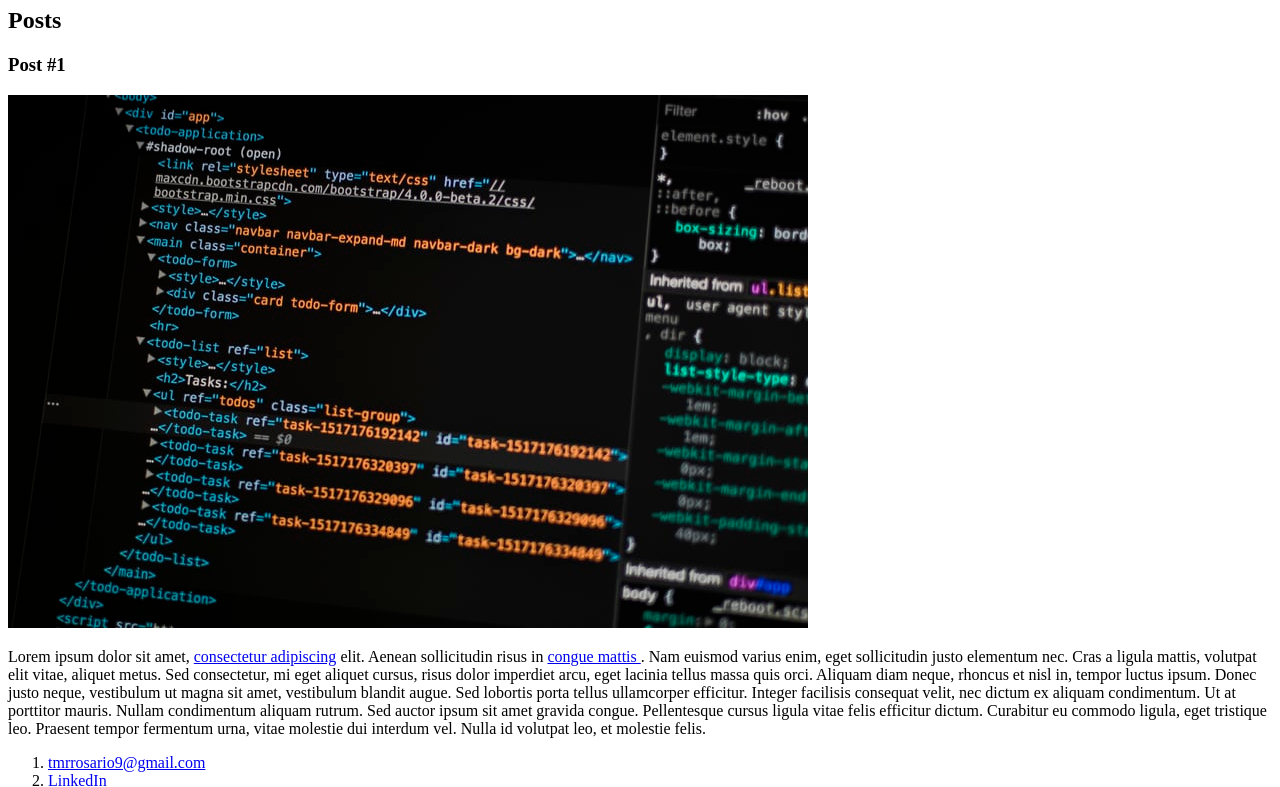
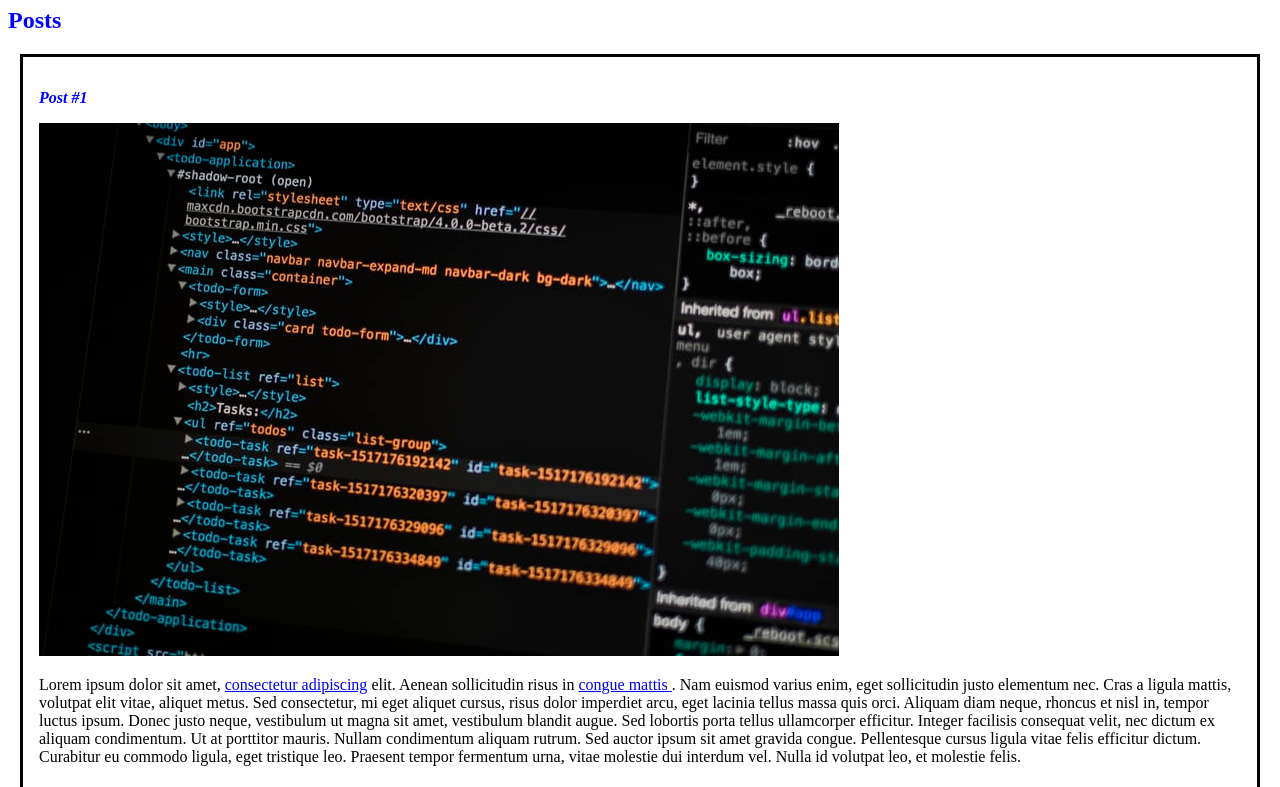
Before and after one commit to TiagoMerc/Introdu-o-a-cria-o-de-websites-com-HTML5-e-CSS3---DIO, a plain HTML site: page index.html in a window 1280 px wide. Shown: the part 725-1512 px from the top of the page. Drawn offline with Linux system fonts and the light colour scheme.

Commit message:
Introdução e conceitos básicos do CSS3

```diff
--- a/index.html
+++ b/index.html
@@ -3,19 +3,20 @@
   <head>
     <meta charset="utf-8">
     <title> Tiago Mercês</title>
+    <link rel="stylesheet" href="style.css" >
   </head>
   <body>
     <header>
       <img src="tiago-merces.jpeg" alt="Ilustração do meu rosto">
-      <h1>Tiago Mercês</h1>
+      <h1 id="title">Tiago Mercês</h1>
     </header>
     <section>
       <header>
-        <h2>Posts</h2>
+        <h2 class="subtitle">Posts</h2>
       </header>
-    <article>
+    <article class="post">
       <header>
-        <h3>Post #1</h3>
+        <h3 class="post_title">Post #1</h3>
         <img src="postagem.jpeg" alt="Editor de texto contendo código html">
       </header>
       <p>
--- /dev/null
+++ b/style.css
@@ -0,0 +1,20 @@
+body{
+  background: #fff;
+}
+
+#title, .subtitle, .post_title {
+  color: blue;
+
+}
+
+.post_title{
+  font-size: 16px;
+  font-style: italic;
+}
+
+.post{
+  background: #fff;
+  padding: 16px;
+  border: 3px solid #000;
+  margin: 12px;
+}
```
